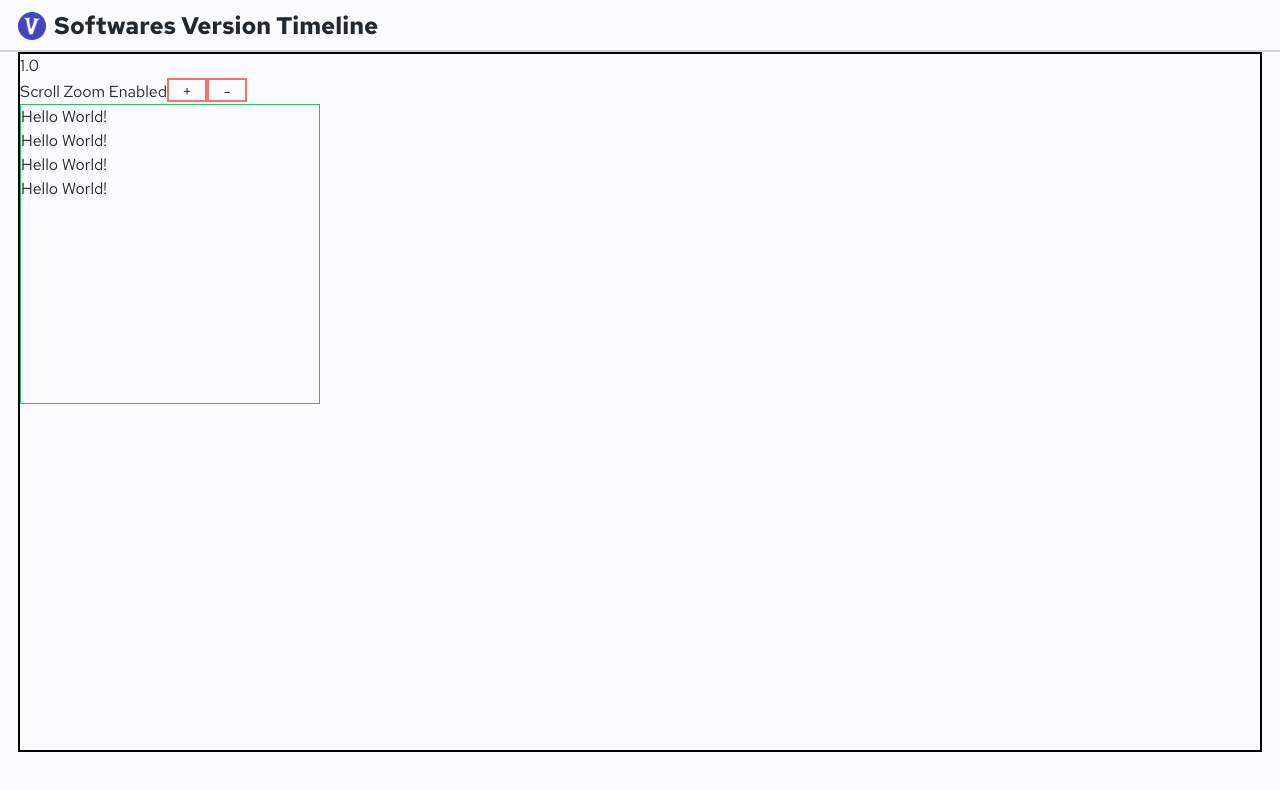
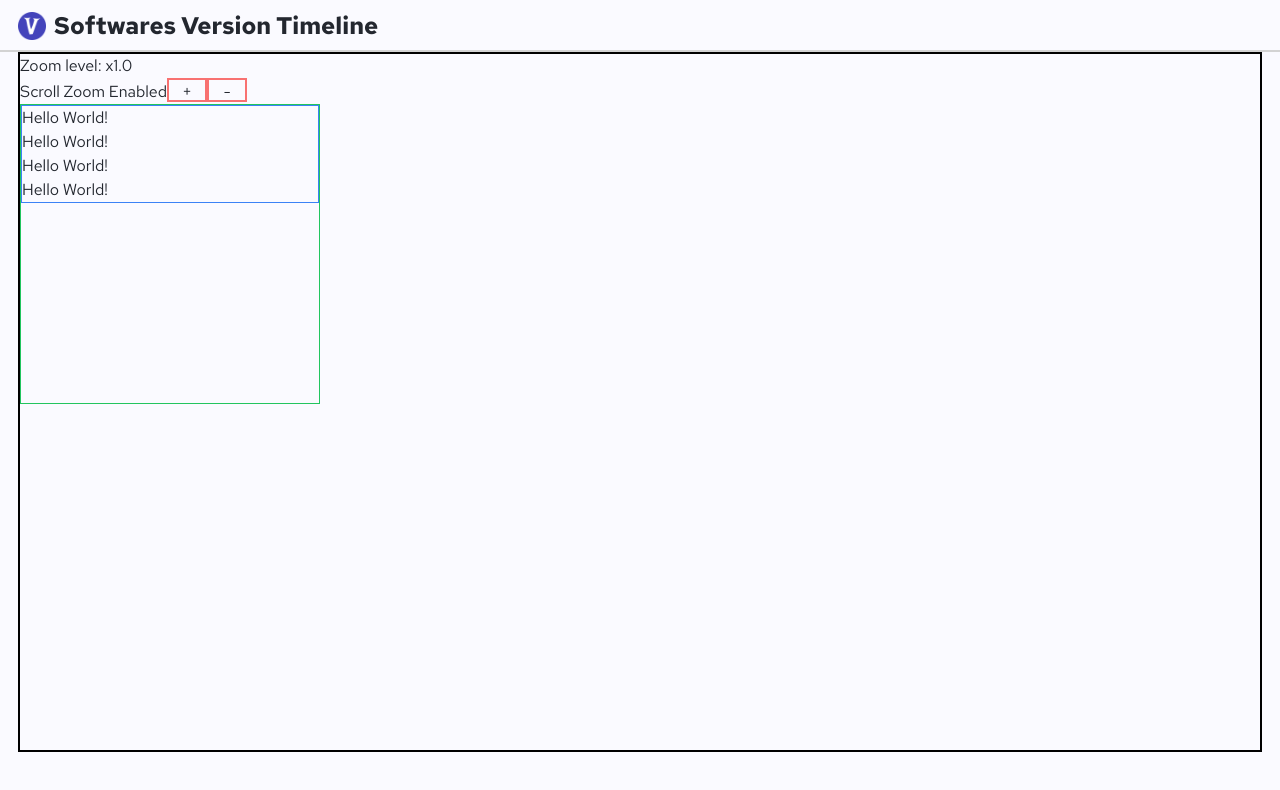
Before and after one commit to arpadpall21/software-versions-timeline, a Next.js app: page /version-map in a window 1280 px wide. Shown: the top 790 px of the page. Built offline with nearby package versions, Linux system fonts and the light colour scheme; no server answers.

Commit message:
zoom separated

```diff
--- a/src/app/version-map/Components/GridFrame.tsx
+++ b/src/app/version-map/Components/GridFrame.tsx
@@ -55,24 +55,26 @@ const GridFrame: React.FC = () => {
       // onTouchEnd={mouseUpHandler}
     >
       <div>
-        <p>{timelineZoomLevel.toPrecision(2)}</p>
+        <p> Zoom level: x{timelineZoomLevel.toPrecision(2)}</p>
         <button style={{ backgroundColor: scrollZoomEnabled ? 'red' : '' }} onClick={() => setScrollZoomEnabled(!scrollZoomEnabled)}> Scroll Zoom Enabled </button>
-        <button className={'w-10 h-6 border-2 border-red-400'} onClick={() => setTimelineZoomLevel(calcTimelineZoom('zoomOut', timelineZoomLevel))}> + </button>
-        <button className={'w-10 h-6 border-2 border-red-400'} onClick={() => setTimelineZoomLevel(calcTimelineZoom('zoomIn', timelineZoomLevel))}> - </button>
+        <button className={'w-10 h-6 border-2 border-red-400'} onMouseDown={() => setTimelineZoomLevel(calcTimelineZoom('zoomOut', timelineZoomLevel))}> + </button>
+        <button className={'w-10 h-6 border-2 border-red-400'} onMouseDown={() => setTimelineZoomLevel(calcTimelineZoom('zoomIn', timelineZoomLevel))}> - </button>
       </div>
 
 
       <div
         className={'border border-green-500 h-[300px] w-[300px]'}
         style={{
-          transform: `translate(${position.x}px, ${position.y}px) scale(${timelineZoomLevel})`,
+          transform: `translate(${position.x}px, ${position.y}px)`,
           cursor: isDragging ? 'grabbing' : 'grab',
         }}
       >
-        <p> Hello World! </p>
-        <p> Hello World! </p>
-        <p> Hello World! </p>
-        <p> Hello World! </p>
+        <div className={'border border-blue-500 transition-transform ease-linear'} style={{ transform: `scale(${timelineZoomLevel})` }}>
+          <p> Hello World! </p>
+          <p> Hello World! </p>
+          <p> Hello World! </p>
+          <p> Hello World! </p>
+        </div>
       </div>
     </div>
   )
```
